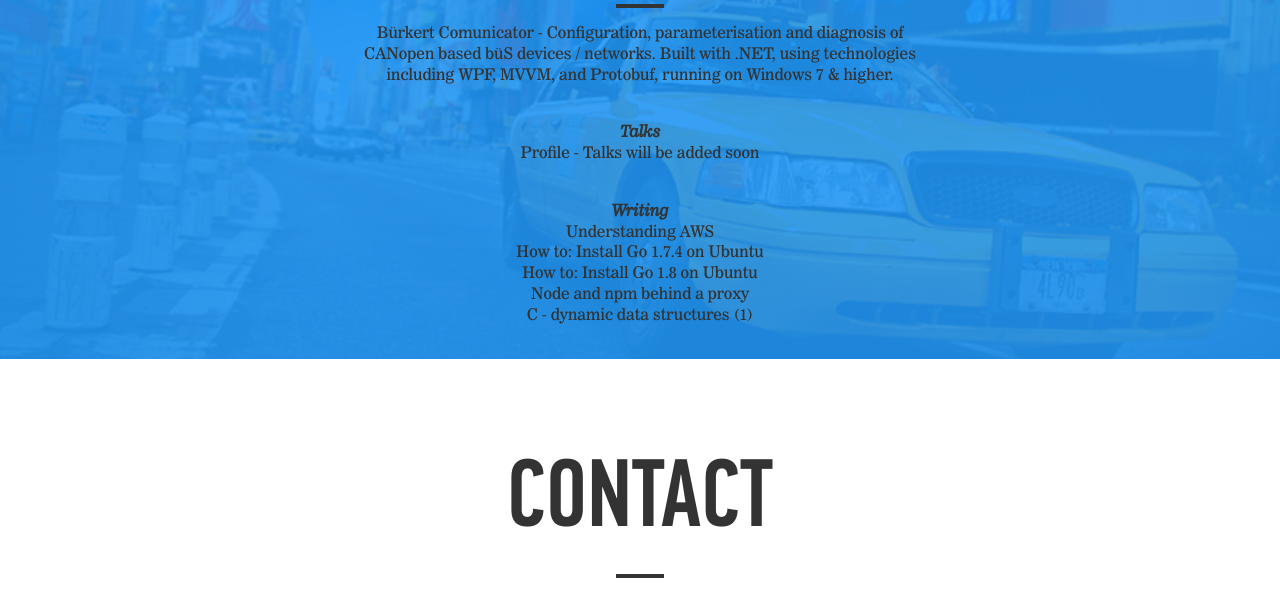
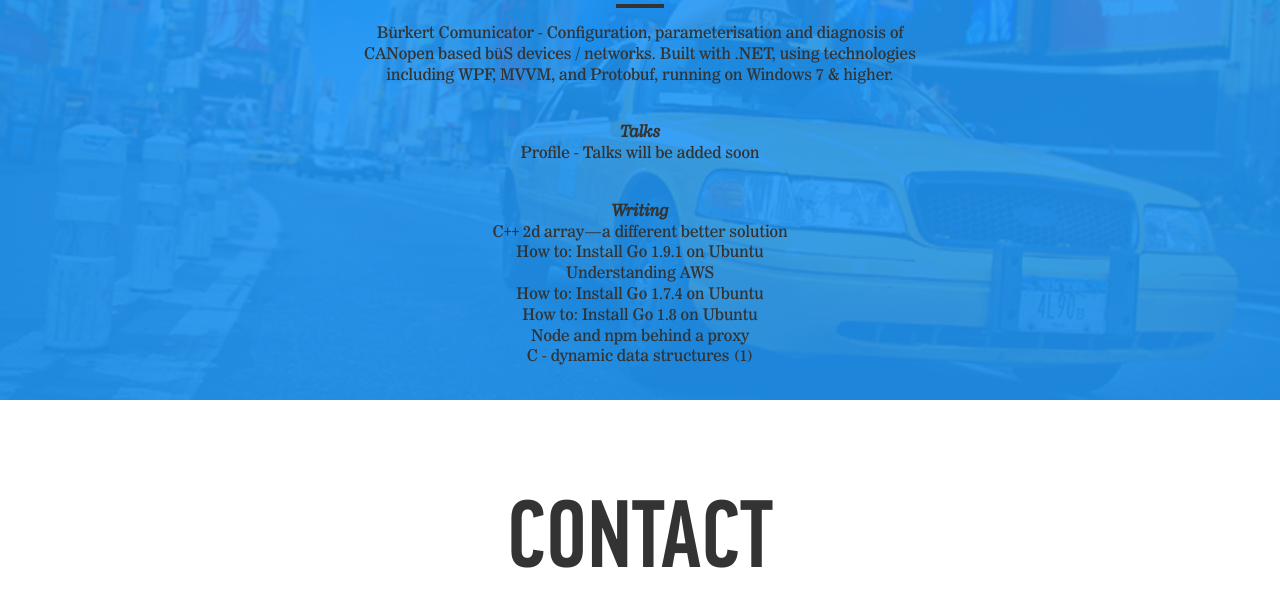
Before and after one commit to patdhlk/patdhlk.github.io, a plain HTML site: page index.html in a window 1280 px wide. Shown: the part 1935-2542 px from the top of the page. Drawn offline with Linux system fonts and the light colour scheme.

Commit message:
Update index.html

```diff
--- a/index.html
+++ b/index.html
@@ -62,6 +62,8 @@
                 <br />
                 <h3>Writing</h3>
                 <p class="talks">
+                    <a href="https://medium.com/@patdhlk/c-2d-array-a-different-better-solution-6d371363ebf8">C++ 2d array — a different better solution</a>
+                    <a href="https://medium.com/@patdhlk/how-to-install-go-1-9-1-on-ubuntu-16-04-ee64c073cd79">How to: Install Go 1.9.1 on Ubuntu</a>
                     <a href="https://medium.com/@patdhlk/understanding-aws-9cc54e2ecb9c">Understanding AWS</a>
                     <a href="https://medium.com/@patdhlk/how-to-install-go-1-7-4-on-ubuntu-16-04-4602fb744994">How to: Install Go 1.7.4 on Ubuntu</a>
                     <a href="https://medium.com/@patdhlk/how-to-install-go-1-8-on-ubuntu-16-04-710967aa53c9">How to: Install Go 1.8 on Ubuntu</a>
```
